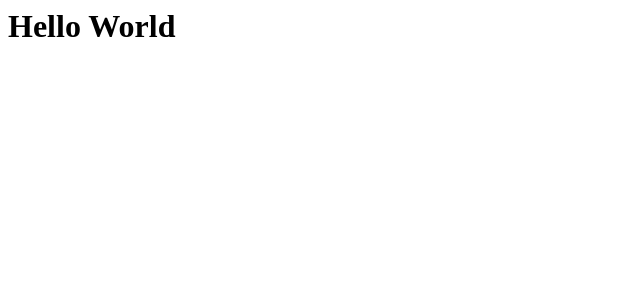
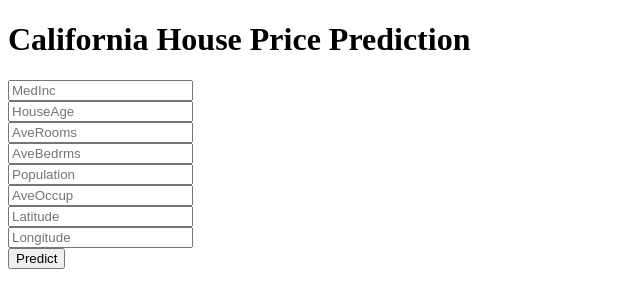
Before and after one commit to Pritamck13/California_pck13, a FastAPI app: page / in a window 1280 px wide. Shown: the top 308 px of the page, without its empty margins (0-640 px from the left). Run offline with FastAPI, Linux system fonts and the light colour scheme; parts of the project's set-up code (start-up, migrations or seed data) failed here and were passed over.

Commit message:
The web app is ready

```diff
--- a/app.py
+++ b/app.py
@@ -39,9 +39,17 @@ async def predict_api(data: DataModel):
 
 
 @app.post("/predict")
-async def predict_form(request: Request, form_data: List[float] = Form(...)):
+async def predict_form(request: Request,MedInc:float = Form(...),
+                                        HouseAge:float = Form(...),
+                                        AveRooms:float = Form(...),
+                                        AveBedrms:float = Form(...),
+                                        Population:float = Form(...),
+                                        AveOccup:float = Form(...),
+                                        Latitude:float = Form(...),
+                                        Longitude:float = Form(...)):
     # Process form data
-    transformed_data = scalar.transform(np.array(form_data).reshape(1, -1))
+    input_data = [MedInc, HouseAge, AveRooms, AveBedrms, Population, AveOccup, Latitude, Longitude]
+    transformed_data = scalar.transform([input_data])
     prediction = regmodel.predict(transformed_data)[0]
     # Render prediction in the template
     return templates.TemplateResponse("home.html", {
--- a/templates/home.html
+++ b/templates/home.html
@@ -1,3 +1,42 @@
-<h1>
-    Hello World
-</h1>
+<!DOCTYPE html>
+<html>
+
+<head>
+  <meta charset="UTF-8">
+  <title>ML API</title>
+  <link href='https://fonts.googleapis.com/css?family=Pacifico' rel='stylesheet' type='text/css'>
+  <link href='https://fonts.googleapis.com/css?family=Arimo' rel='stylesheet' type='text/css'>
+  <link href='https://fonts.googleapis.com/css?family=Hind:300' rel='stylesheet' type='text/css'>
+  <link href='https://fonts.googleapis.com/css?family=Open+Sans+Condensed:300' rel='stylesheet' type='text/css'>
+</head>
+
+<body>
+  <div class="login">
+    <h1>California House Price Prediction</h1>
+
+    <!-- Main Input For Receiving Query to our ML -->
+    <form action="/predict" method="post">
+      <input type="text" name="MedInc" placeholder="MedInc" required="required" /><br>
+      <input type="text" name="HouseAge" placeholder="HouseAge" required="required" /><br>
+      <input type="text" name="AveRooms" placeholder="AveRooms" required="required" /><br>
+      <input type="text" name="AveBedrms" placeholder="AveBedrms" required="required" /><br>
+      <input type="text" name="Population" placeholder="Population" required="required" /><br>
+      <input type="text" name="AveOccup" placeholder="AveOccup" required="required" /><br>
+      <input type="text" name="Latitude" placeholder="Latitude" required="required" /><br>
+      <input type="text" name="Longitude" placeholder="Longitude" required="required" /><br>
+
+
+      <button type="submit" class="btn btn-primary btn-block btn-large">Predict</button>
+    </form>
+
+    <br><br>
+
+    <!-- Display the prediction result -->
+    {% if prediction_text %}
+      <h2>{{ prediction_text }}</h2>
+    {% endif %}
+
+  </div>
+</body>
+
+</html>
```
